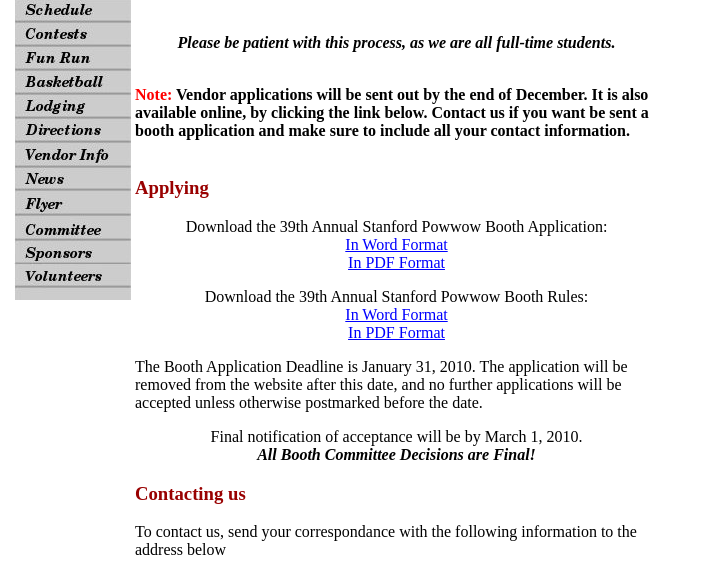
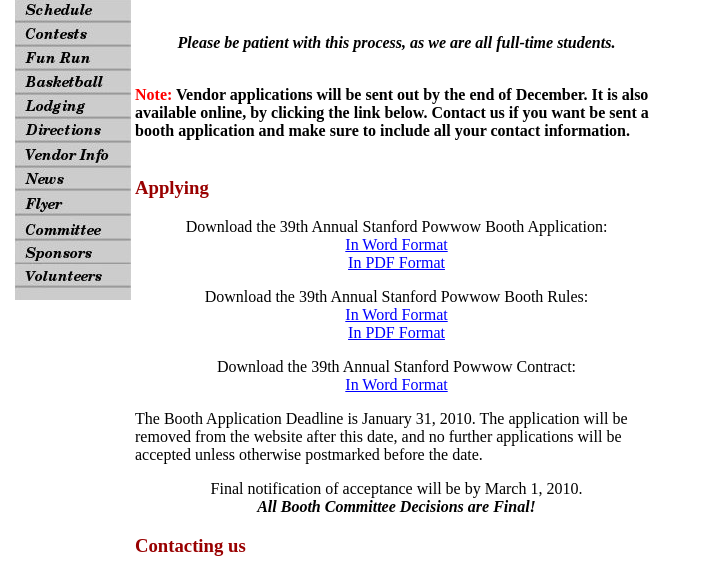
Before and after one commit to kbighorse/stanfordpowwow, a plain HTML site: page static/vendors.html in a window 1280 px wide. Shown: the part 200-772 px from the top of the page, without its empty margins (0-713 px from the left). Drawn offline with Linux system fonts and the light colour scheme.

Commit message:
added vendor contract and link

```diff
--- a/static/vendors.html
+++ b/static/vendors.html
@@ -59,6 +59,8 @@
 <p>Download the 39th Annual Stanford Powwow Booth Rules:<br />
 <a href="docs/39thAnnualBoothRules.doc">In Word Format</a><br />
 <a href="docs/39thAnnualBoothRules.pdf">In PDF Format</a><br />
+<p>Download the 39th Annual Stanford Powwow Contract:<br />
+<a href="docs/vendorcontract.doc">In Word Format</a><br />
 </div>
 
 <p>The Booth Application Deadline is January 31,
```
Also changed, not shown: 1 other file.
